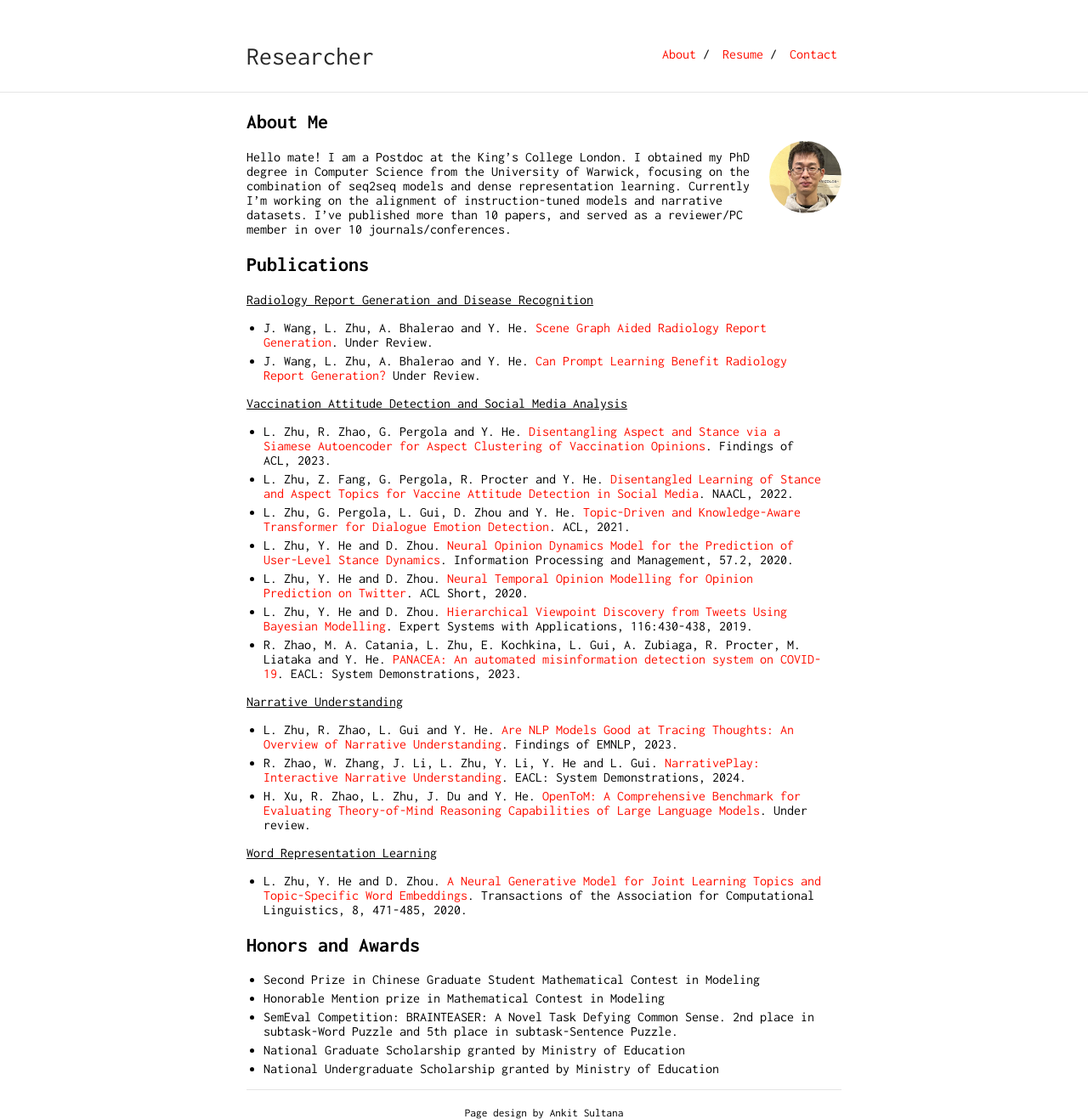
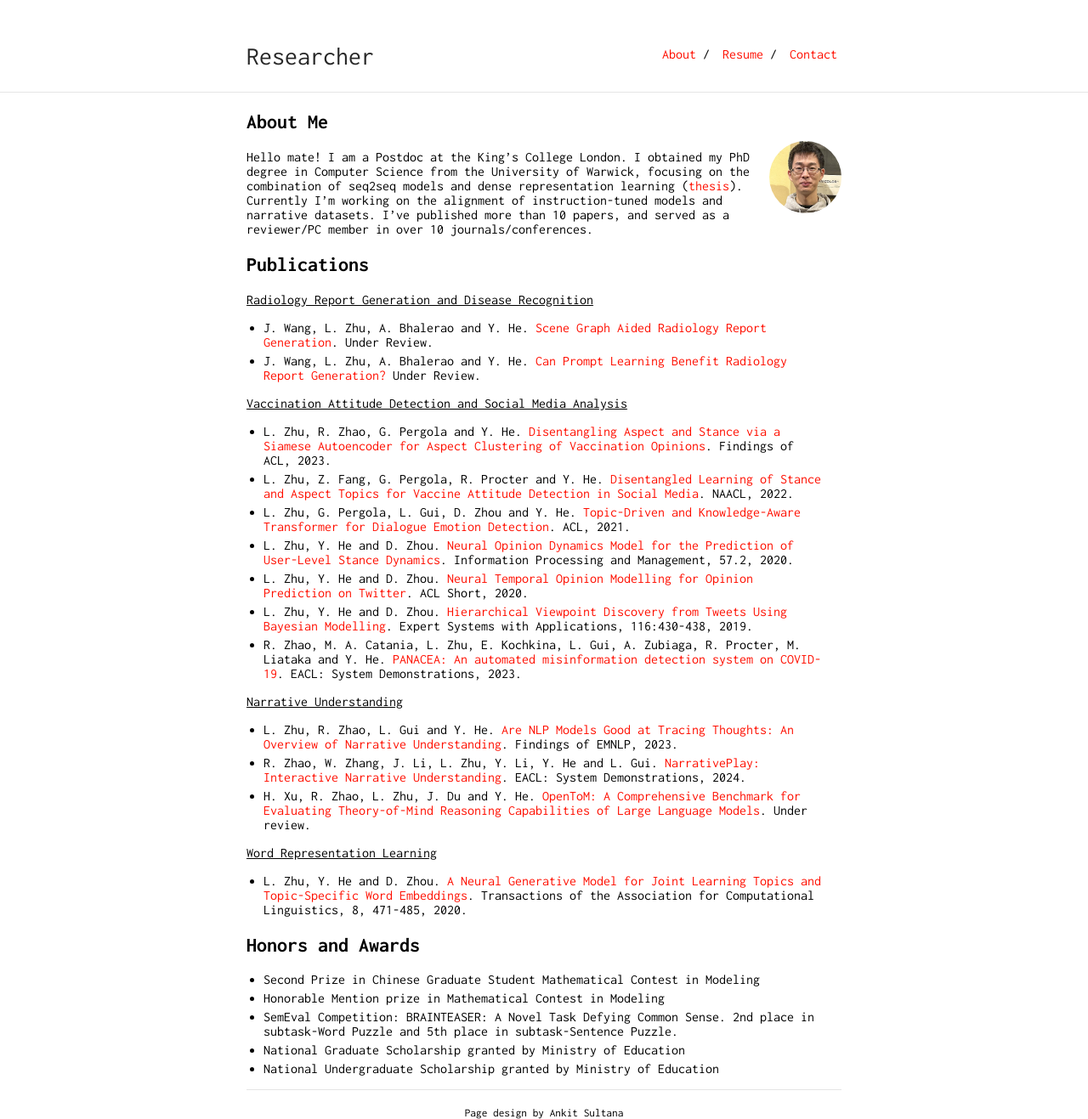
Before and after one commit to somethingx1202/main, a Jekyll site: the page built from index.md, in a window 1280 px wide. Shown: the whole page at 85% size. Built offline with Jekyll 4.4.1, drawn with Linux system fonts in a browser that asks for light colours; our own code applies the rules of GitHub Pages for plain Markdown files.

Commit message:
Initial commit

```diff
--- a/index.md
+++ b/index.md
@@ -2,7 +2,7 @@
 
 <img class="profile-picture" src="PhotoMe.png">
 
-Hello mate! I am a Postdoc at the King's College London. I obtained my PhD degree in Computer Science from the University of Warwick, focusing on the combination of seq2seq models and dense representation learning. Currently I'm working on the alignment of instruction-tuned models and narrative datasets. I've published more than 10 papers, and served as a reviewer/PC member in over 10 journals/conferences.
+Hello mate! I am a Postdoc at the King's College London. I obtained my PhD degree in Computer Science from the University of Warwick, focusing on the combination of seq2seq models and dense representation learning ([thesis](https://wrap.warwick.ac.uk/181632/1/WRAP_Theses_Zhu_2023.pdf)). Currently I'm working on the alignment of instruction-tuned models and narrative datasets. I've published more than 10 papers, and served as a reviewer/PC member in over 10 journals/conferences.
 
 
 ## Publications
```
